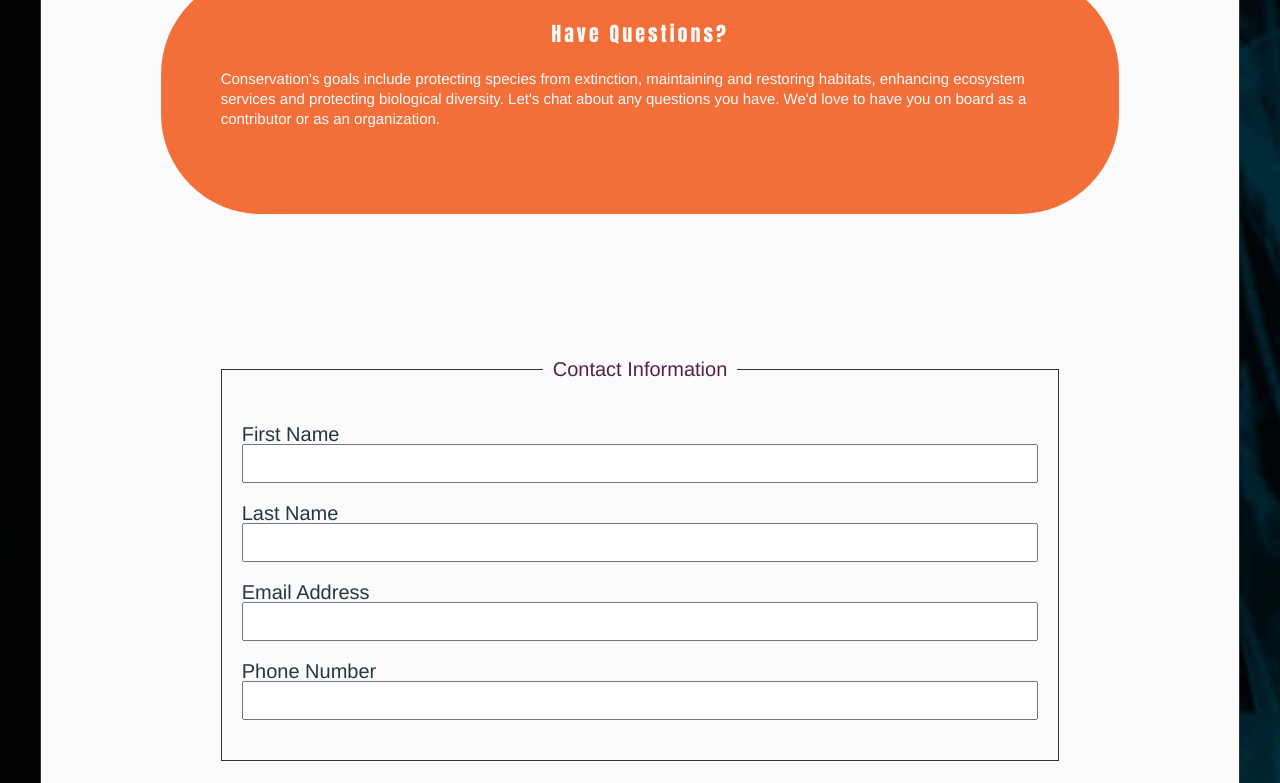
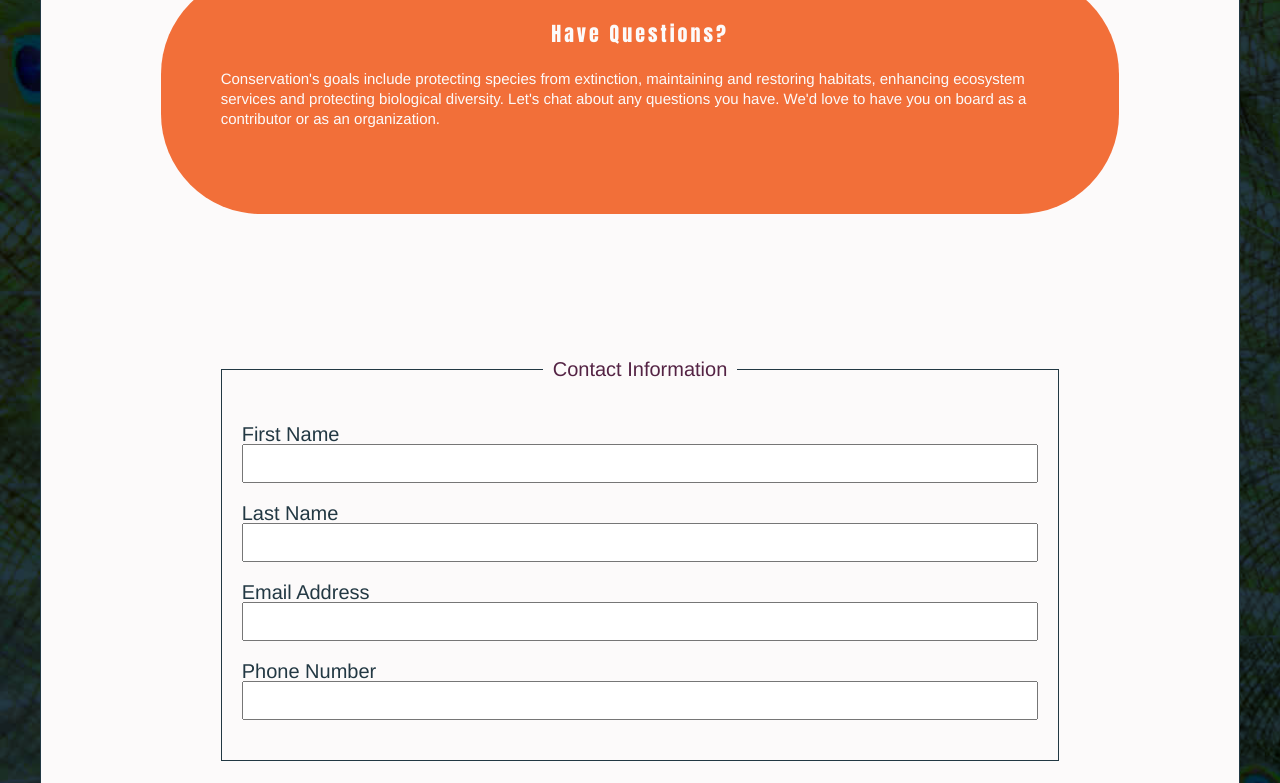
Before and after one commit to Save-The-Animals-Lambda-School/Marketing-Amber, a website: page contact.html in a window 1280 px wide. Shown: the part 221-1004 px from the top of the page. Drawn offline with Linux system fonts and the light colour scheme; a web font is replaced by a local one.

Commit message:
Changed contact page background image

```diff
--- a/less/contact.less
+++ b/less/contact.less
@@ -1,7 +1,7 @@
 // Contact Page Styles
 
 .contact-page {
-	background-image: url('/img/contact-bg.jpg');
+	background-image: url('/img/contact-bg-02.jpg');
 	background-size: cover;
 	background-position: left;
 	background-repeat: repeat;
```
Also changed, not shown: css/index.css, img/contact-bg-02.jpg (added).
